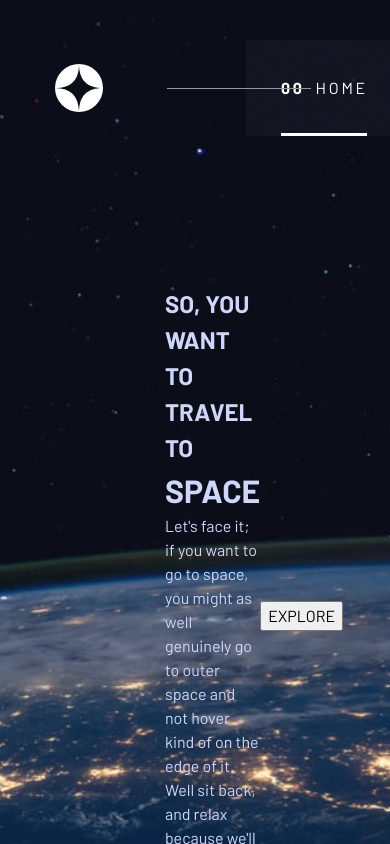
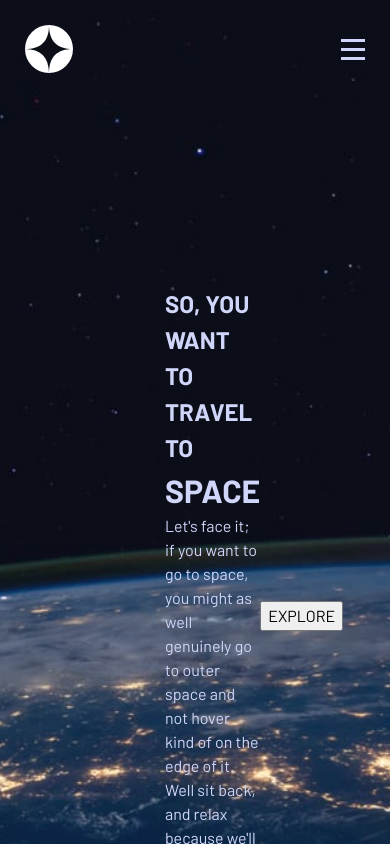
Before and after one commit to hayrapetyandavit/Space-Tourism, a React (Vite) app: page / in a window 390 px wide. Built offline with nearby package versions, Linux system fonts and the light colour scheme; a web font is replaced by a local one.

Commit message:
add header mobile styles

```diff
--- a/src/components/Header/index.tsx
+++ b/src/components/Header/index.tsx
@@ -1,12 +1,18 @@
 import React, { useState } from "react";
 import { Link } from "react-router-dom";
 import logo from "/assets/shared/logo.svg";
+import menuOpen from "/assets/shared/icon-hamburger.svg";
+import menuClose from "/assets/shared/icon-close.svg";
 
 import classes from "./styles.module.scss";
 
 const Header: React.FC = () => {
   const [isLinkActive, setIsLinkActive] = useState<Boolean>(false);
+  const [isMenuOpen, setMenuOpen] = useState<boolean>(false);
 
+  const handleBurgerClick = () => {
+    setMenuOpen((prevState) => !prevState);
+  };
   return (
     <header className={classes.header}>
       <div>
@@ -14,8 +20,11 @@ const Header: React.FC = () => {
           <img src={logo} alt="Logo" />
         </Link>
       </div>
+      <div className={classes.burgerMenu} id={classes.hi} onClick={handleBurgerClick}>
+        {isMenuOpen ? (<img src={menuClose} alt="Close icon" />) : (<img src={menuOpen} alt="Burger icon" />)}
+      </div>
       <hr className={classes.headerHr} />
-      <nav className={classes.navigationMenu}>
+      <nav className={`${classes.navigationMenu} ${!isMenuOpen ? classes.menuActive : null}`}>
         <hr className={classes.navHr} />
         <ul className={classes.linksList}>
           <li>
--- a/src/components/Header/styles.module.scss
+++ b/src/components/Header/styles.module.scss
@@ -1,14 +1,17 @@
 .header {
   position: fixed;
+  top: 0;
+  left: 0;
   width: 100%;
+  display: flex;
+  flex-grow: 1;
   justify-content: space-between;
   align-items: center;
-  margin: 40px 0 0 55px;
-  display: flex;
   background: transparent;
+  padding: 40px 0px 0px 55px;
   z-index: 3;
+
   .headerHr {
-    // display: inline-block;
     border: none;
     border-top: solid 1px #979797;
     margin: 0;
@@ -16,18 +19,19 @@
     margin-left: 64px;
   }
 }
-
+.burgerMenu {
+  display: none;
+}
 .navigationMenu {
-  width: 51vw;
   max-height: 96px;
   display: flex;
   justify-content: center;
   align-items: center;
   background: rgba(255, 255, 255, 0.04);
   backdrop-filter: blur(41px);
+  padding: 39px 167px 38px 123px;
   .navHr {
     position: absolute;
-    // display: inline-block;
     top: 48px;
     left: 0;
     width: 65px;
@@ -38,7 +42,6 @@
 }
 
 .linksList {
-  width: 65%;
   display: flex;
   gap: 48px;
   padding: 38px 0;
@@ -53,7 +56,7 @@
   letter-spacing: 2.7px;
   color: #fff;
   text-transform: uppercase;
-  span {
+  .linkIndex {
     font-weight: 700;
   }
   .activeLink {
@@ -65,15 +68,18 @@
   }
 }
 
-@media (768px <= width <= 1439px) {
+@media (max-width: 1438.98px) {
   .header {
-    margin: 2px 0 0 39px;
+    padding: 2px 0 0 39px;
+    hr {
+      display: none;
+    }
   }
-  hr {
-    display: none;
+  .navigationMenu {
+    padding: 39px 65px 40px 48px;
   }
   .link {
-    span {
+    .linkIndex {
       display: none;
     }
     .activeLink {
@@ -82,5 +88,42 @@
   }
 }
 
-@media (width < 767.98px) {
+@media (max-width: 767.98px) {
+  .header {
+    padding: 25px;
+  }
+  .navigationMenu {
+    position: fixed;
+    top: 0;
+    right: 0;
+    // left: -100%;
+    width: 70%;
+    min-height: 100vh;
+    justify-content: start;
+    align-items: start;
+    padding: 0;
+    z-index: -1;
+    .linksList {
+      display: flex;
+      flex-direction: column;
+      gap: 32px;
+      padding: 118px 0 0 32px;
+    }
+  }
+  .menuActive {
+    left: -100%;
+  }
+  .link {
+    gap: 11px;
+    .linkIndex {
+      display: block;
+    }
+    .activeLink {
+      display: none;
+    }
+  }
+  .burgerMenu {
+    display: block;
+    cursor: pointer;
+  }
 }
```
